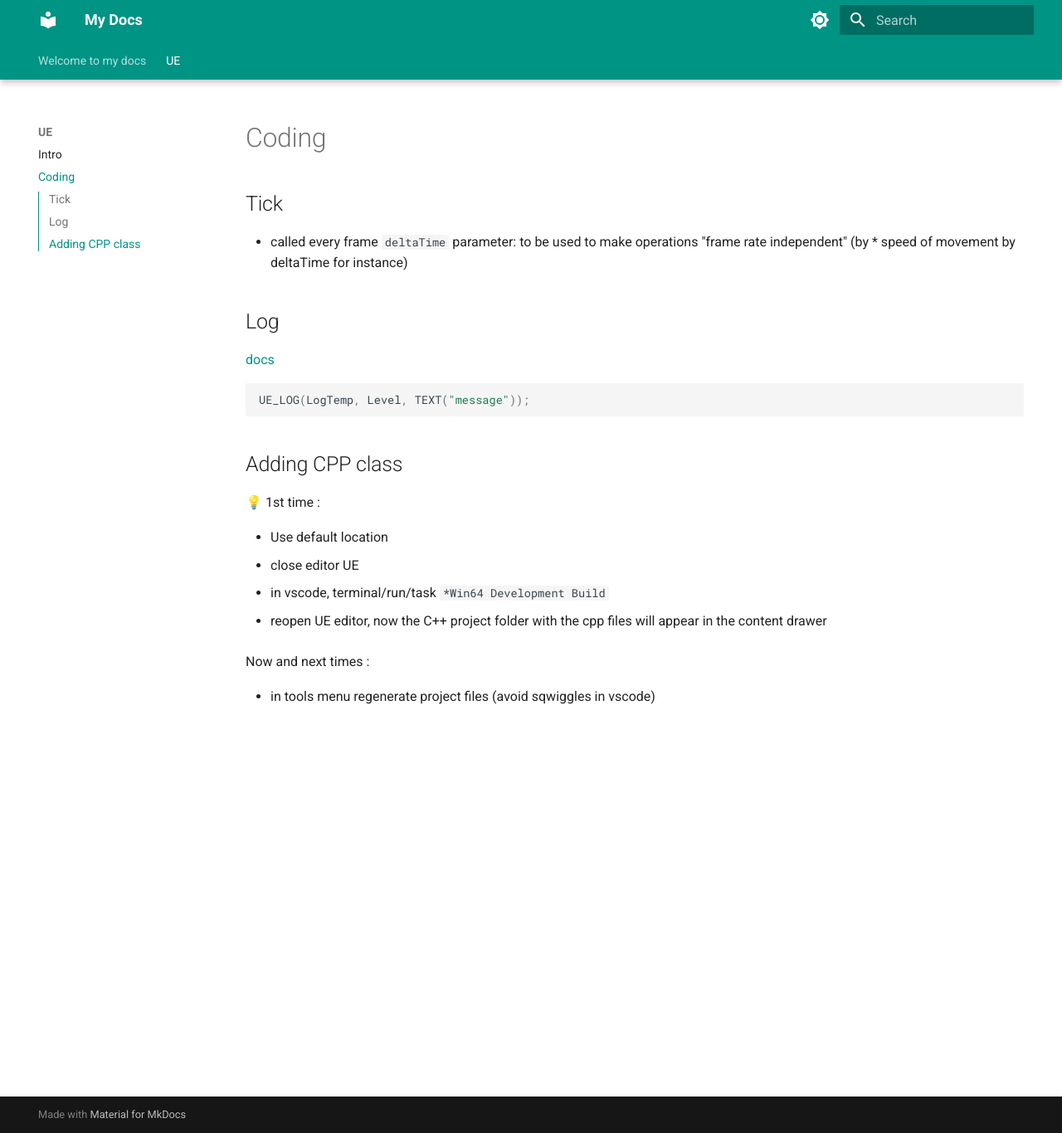
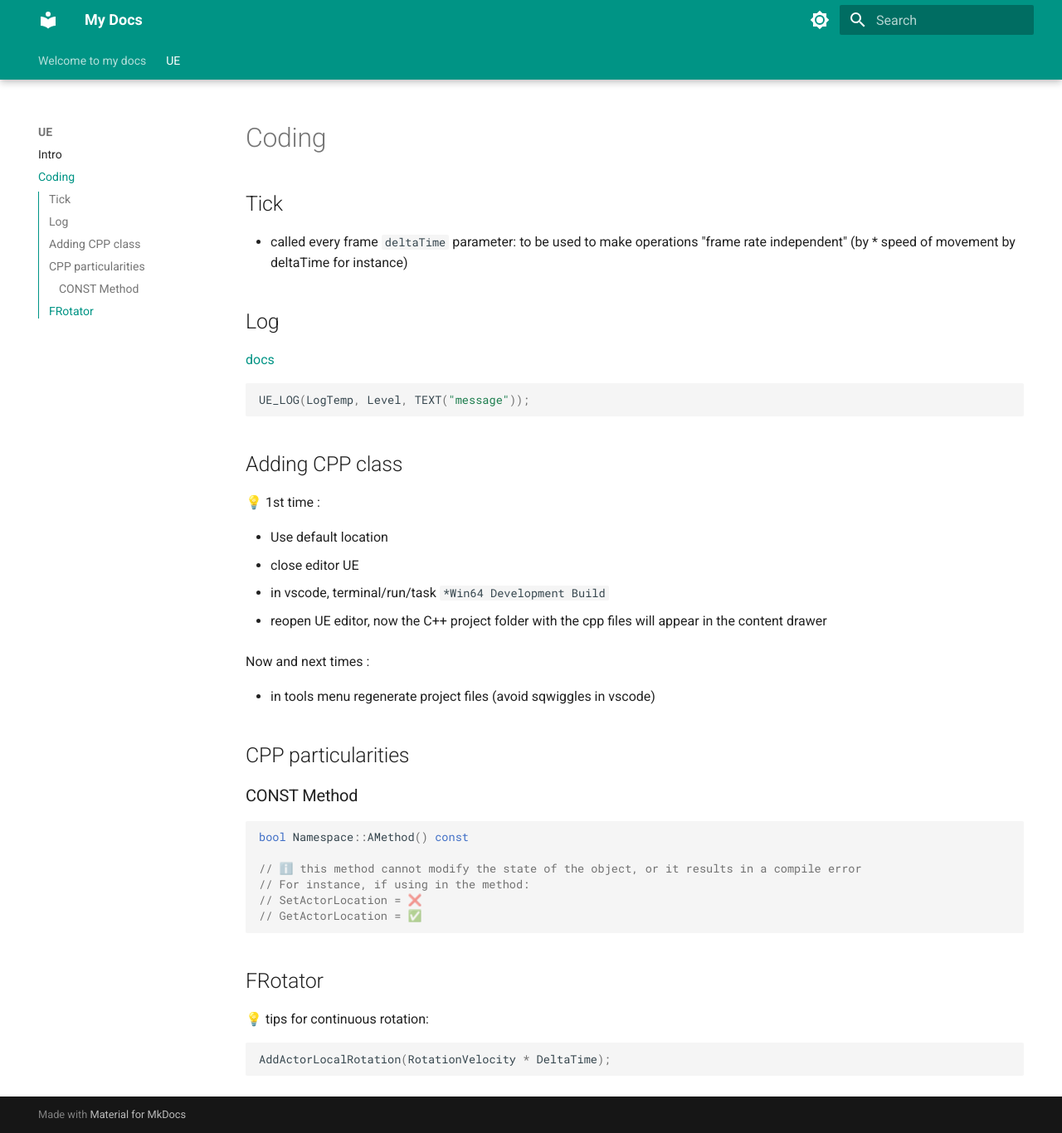
Before and after one commit to cosy-cat/docs, an MkDocs documentation site: the page built from docs/UE/2_coding.md, in a window 1280 px wide and 1366 px high. Shown: the whole window at 83% size. Built offline with MkDocs 1.6.1 and Material for MkDocs 9.7.7, drawn with Linux system fonts in a browser that asks for light colours.

Commit message:
docs: cpp tips and ue tips

````diff
--- a/docs/UE/2_coding.md
+++ b/docs/UE/2_coding.md
@@ -29,3 +29,24 @@ UE_LOG(LogTemp, Level, TEXT("message"));
 Now and next times :
 
 - in tools menu regenerate project files (avoid sqwiggles in vscode)
+
+## CPP particularities
+
+### CONST Method
+
+```cpp
+bool Namespace::AMethod() const
+
+// ℹ️ this method cannot modify the state of the object, or it results in a compile error
+// For instance, if using in the method:
+// SetActorLocation = ❌
+// GetActorLocation = ✅
+```
+
+## FRotator
+
+💡 tips for continuous rotation:
+
+```cpp
+AddActorLocalRotation(RotationVelocity * DeltaTime);
+```
````
